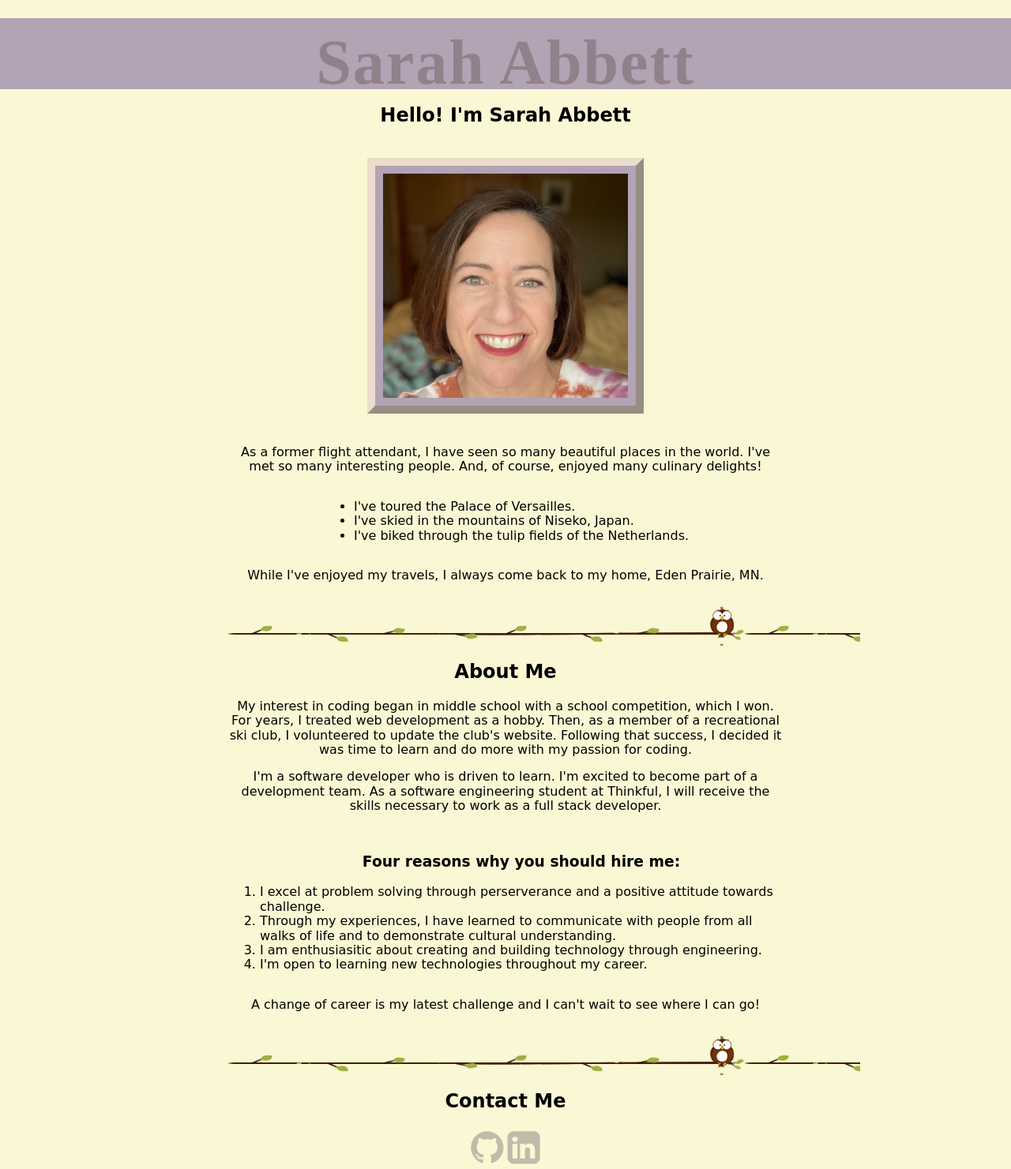
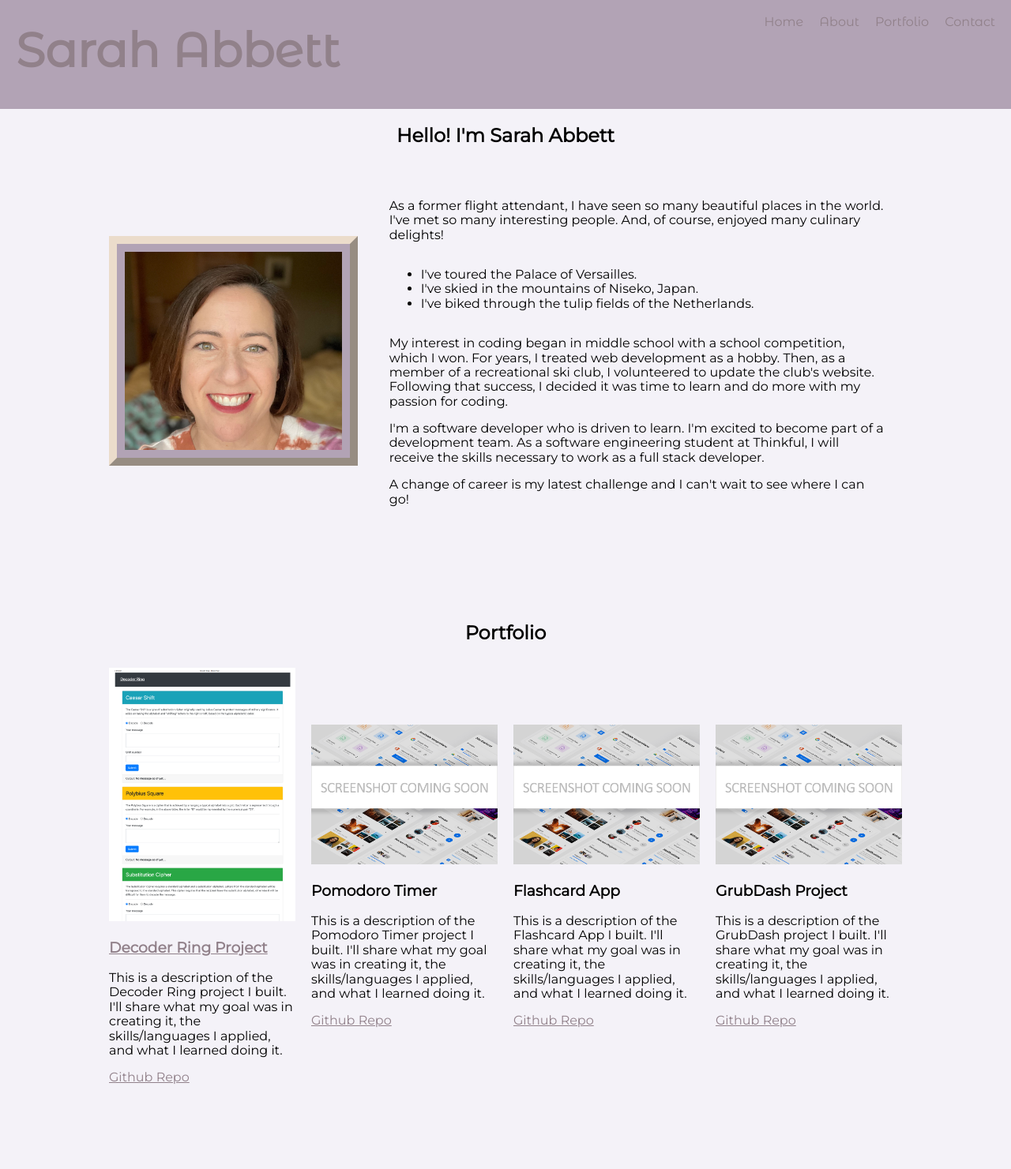
Before and after one commit to smabbett/portfolio-update, a plain HTML site: page index.html in a window 1280 px wide. Shown: the part 31-1512 px from the top of the page at 79% size. Drawn offline with nearby package versions, Linux system fonts and the light colour scheme; a script that the page names is missing; a web font is replaced by a local one.

Commit message:
initial commit

```diff
--- a/index.html
+++ b/index.html
@@ -2,7 +2,7 @@
 <html>
   <head>
     <meta charset="utf-8">
-    <meta name="viewport" content="width=device-width">
+	<meta name="viewport" content="width=device-width, initial-scale=1" />
     <title>Portfolio of Sarah Abbett</title>
     <link
     href="https://cdnjs.cloudflare.com/ajax/libs/normalize/8.0.1/normalize.min.css"
@@ -14,18 +14,25 @@
     <link href="style.css" rel="stylesheet" type="text/css" />
 	</head>
   <body>
+		<main>
 			<header class="headline">
-			<div class="wrapper">
 			<h1>Sarah Abbett</h1>
+				<nav>
+					<ul>
+						<li><a href="#">Home</a></li>
+						<li><a href="#about">About</a></li>
+						<li><a href="#portfolio">Portfolio</a></li>
+						<li><a href="#contact">Contact</a></li>
+					</ul>
+				</nav>
+			</header>
+			<section id="about">
+				<h2>Hello! I'm Sarah Abbett</h2>
+				<div class="group">
+					<div class="item">
+						<img class="outset" src="images/headshot.jpg" alt="selfie">
 					</div>
-		</header>
-		<main>
-			<div class="wrapper">
-				<article>
-						<header>
-							<h2>Hello! I'm Sarah Abbett</h2>
-						</header>
-						<img class="outset" src="images/headshot.jpg" alt="selfie">
+					<div class="item-double">
 						<p>As a former flight attendant, I have seen so many beautiful places
 							in the world. I've met so many interesting people.
 							And, of course, enjoyed many culinary delights!</p>
@@ -34,14 +41,6 @@
 							<li>I've skied in the mountains of Niseko, Japan.</li>
 							<li>I've biked through the tulip fields of the Netherlands.</li>
 						</ul>
-						<p>While I've enjoyed my travels, I always come back to my home,
-              Eden Prairie, MN.</p>
-        </article>
-					<hr>
-					<article>
-						<header>
-							<h2>About Me</h2>
-						</header>
 						<p>My interest in coding began in middle school with a school
               			competition, which I won. For years, I treated web development as
               			a hobby. Then, as a member of a recreational ski club, I volunteered
@@ -51,35 +50,71 @@
               			become part of a development team. As a software engineering student
               			at Thinkful, I will receive the skills necessary to work as a full
               			stack developer.</p>
-              <ol>
-                <h3 class="reasons">Four reasons why you should hire me:</h3>
-                <li>I excel at problem solving through perserverance and a
-                  positive attitude towards challenge.</li>
-                <li>Through my experiences, I have learned to communicate with
-                  people from all walks of life and to demonstrate cultural understanding.</li>
-                <li>I am enthusiasitic about creating and building technology
-                  through engineering.</li>
-                <li>I'm open to learning new technologies throughout my career.</li>
-              </ol>
 						<p>A change of career is my latest challenge and I can't wait to
 			  			see where I can go!</p>
-					</article>
-					<hr>
-					<article>
-						<header>
+					</div>
+				</div>
+			</section>
+		   <!-- Portfolio -->
+		   <section id="portfolio">
+			<h2>Portfolio</h2>
+			<div class="group">
+				<div class="item">
+					<img src="images/decoder-screenshot.png" alt="Decoder Ring" class="rounded">
+					<h3><a href="https://smabbett.github.io/project-decoder-ring/" target="_blank">Decoder Ring Project</a></h3>
+					<p>This is a description of the Decoder Ring project I built. I'll share what my goal was in creating it, the skills/languages I applied, and what I learned doing it.</p>
+					<a href="https://github.com/smabbett/project-decoder-ring" target="_blank">Github Repo</a>
+					<br>
+
+				</div>
+				<div class="item">
+					<img src="images/placeholder.png" alt="Pomodoro Timer" class="rounded">
+					<h3>Pomodoro Timer</h3>
+					<p>This is a description of the Pomodoro Timer project I built. I'll share what my goal was in creating it, the skills/languages I applied, and what I learned doing it.</p>
+					<a href="#" target="_blank">Github Repo</a>
+				</div>
+				<div class="item">
+					<img src="images/placeholder.png" alt="Flashcard App" class="rounded">
+					<h3>Flashcard App</h3>
+					<p>This is a description of the Flashcard App I built. I'll share what my goal was in creating it, the skills/languages I applied, and what I learned doing it.</p>
+					<a href="#" target="_blank">Github Repo</a>
+				</div>
+				<div class="item">
+					<img src="images/placeholder.png" alt="GrubDash" class="rounded">
+					<h3>GrubDash Project</h3>
+					<p>This is a description of the GrubDash project I built. I'll share what my goal was in creating it, the skills/languages I applied, and what I learned doing it.</p>
+					<a href="#" target="_blank">Github Repo</a>
+				</div>
+			</div>
+		</section>
+		<section id="contact">
 			<h2>Contact Me</h2>
-						</header>
+			<div class="group">
+				<div class="item-double">
+					<form action="https://formspree.io/f/mvovlpkw" method="post">
+						<label for="user-name">Name:</label>
+						<input id="user-name" type="text" name="name">
+
+						<label for="user-email">Email:</label>
+						<input id="user-email" type="text" name="email">
+
+						<label for="user-message">Message:</label>
+						<textarea id="user-message" name="message"></textarea>
+						<button type="submit">Submit</button>
+					</form>
+				</div>
+				<div class="item">
+					<iframe src="https://www.google.com/maps/embed?pb=!1m18!1m12!1m3!1d36562.118388743715!2d-93.49173050832395!3d44.849788223596796!2m3!1f0!2f0!3f0!3m2!1i1024!2i768!4f13.1!3m3!1m2!1s0x87f618e2253e7685%3A0x5a814e3e556e72af!2sEden%20Prairie%2C%20MN!5e0!3m2!1sen!2sus!4v1610840183870!5m2!1sen!2sus" width="400" height="300" frameborder="0" style="border:0;" allowfullscreen="" aria-hidden="false" tabindex="0"></iframe>
 					<a href="https://github.com/smabbett" target="_blank">
 						<i class="fa fa-github fa-3x"></i></a>
 					<a href="https://www.linkedin.com/in/sarah-abbett/" target="_blank">
 						<i class="fa fa-linkedin-square fa-3x"></i></a>
-				</article>
 					</div>
+			</div>
+		</section>
 		</main>
 		<footer>
-			<div class="wrapper">
 					 <h3 id="copyright">&copy; Sarah Abbett</h3>
-			 </div>
 		</footer>
     <script src="script.js"></script>
   </body>
--- a/style.css
+++ b/style.css
@@ -1,12 +1,13 @@
-@import url('https://fonts.googleapis.com/css2?family=Suranna&display=swap');
 @import url('https://fonts.googleapis.com/css?family=ABeeZee&display=swap');
+@import url('https://fonts.googleapis.com/css2?family=Montserrat+Alternates&display=swap');
+@import url('https://fonts.googleapis.com/css2?family=Montserrat&display=swap');
 
 /* Set ALL HTML elements with border-box sizing */
 * {
   box-sizing: border-box;
 }
 
- /* CSS HEX
+/* CSS HEX
  --light-goldenrod-yellow: #faf8d4ff;
  --almond: #ebdccbff;
  --pale-silver: #c3baaaff;
@@ -14,76 +15,156 @@
  --heliotrope-gray: #b2a3b5ff;
 */
 
-.wrapper {
-    margin: auto;
-    width: 90%;
-}
+/* General Styles */
 
 body {
-  text-align:center;
-  background-color: #faf8d4ff;
+  background-color: #f4f2f8;
 }
 
 main {
-  font-family: 'ABeeZee', cursive;
-  margin: 0 250px;
+  font-family: 'Montserrat', cursive;
+  padding: 20px 0;
 }
-/*outset frame for image*/
-.outset {
-  border: 10px outset #ebdccbff;
+
+.headline,
+footer {
   background-color: #b2a3b5ff;
-  margin: 20px 10%;
-  padding: 10px;
-  }
+  font-family: 'Montserrat Alternates', serif;
+}
 
-.headline {
-  height: 90px;
-  font-family: 'Suranna', serif;
-  font-size: 40px;
-  letter-spacing: 2px;
+footer {
+  height: 70px;
+}
+
+h1 {
+  font-size: 60px;
+  font-weight: 400px;
+  margin-left: 20px;
   color: #91818aff;
 }
 
 img {
   border: 1px;
-  width: 350px;
+  width: 100%;
 }
 
-h1 {
-  padding-top: 10px;
+/*outset frame for image*/
+.outset {
+  border: 10px outset #ebdccbff;
+  background-color: #b2a3b5ff;
+  padding: 10px;
 }
 
-.headline, footer {
-  background-color: #b2a3b5ff;
-}
-/*LinkedIn & GitHub logos color
-.fa_custom {
-  color: #c3baaaff;
-}
-*/
-ul, ol {
-  display: inline-block;
-  text-align: left;
+/*Groups & Items (Mobile First) */
+.group {
+  display: flex;
+  flex-direction: column;
+  margin-bottom: 100px;
+  align-items: center;
 }
 
+.item {
+  flex: 1;
+  margin: 10px;
+}
+
+.item-double {
+  flex: 2;
+  margin: 30px;
+}
+
+/*Groups & Items (Desktop) */
+
+@media all and (min-width: 800px) {
+  header {
+    display: flex;
+    justify-content: space-between;
+  }
+  header nav {
+    margin-top: 14px;
+  }
+  section {
+    padding: 0 10%;
+  }
+  .group {
+    flex-direction: row;
+  }
+}
+
+/* ---  Navigation --- */
+
+header nav {
+  display: flex;
+  flex-direction: row;
+  justify-content: center;
+}
+
+header nav ul {
+  display: flex;
+  flex-direction: row;
+  padding-bottom: 0;
+}
+
+header nav ul li {
+  list-style-type: none;
+}
+
+header nav ul li a {
+  text-decoration: none;
+  padding: 0 20px 0 0;
+  font-family: 'Montserrat Alternates', sans-serif;
+}
+
+h2 {
+  text-align: center;
+}
+
+ul,
+ol {
+  display: inline-block;
+}
 hr {
   width: 800px;
   height: 50px;
   border: none;
   margin-top: 30px;
   margin-bottom: 20px;
-	background-image: url("images/hr-joro-yordanov.png");
+  background-image: url('images/hr-joro-yordanov.png');
 }
-a:link    { color: #c3baaaff; }
-a:visited { color: #b2a3b5ff; }
-a:hover   { color: #ebdccbff; }
-a:active  { color: #aa9e88ff; }
+a:link {
+  color: #91818aff;
+}
+a:visited {
+  color: rgb(137, 71, 153);
+}
+a:hover {
+  color: #ebdccbff;
+}
+a:active {
+  color: #aa9e88ff;
+}
 
 .reasons {
   text-align: center;
 }
 
 #copyright {
-  text-align: right;
+  text-align: center;
   color: #91818aff;
 }
+
+/* Contact Form Design */
+
+form label {
+  display: block;
+}
+
+form input,
+form textarea {
+  width: 100%;
+  margin-bottom: 20px;
+}
+
+form textarea {
+  height: 160px;
+}
```
Also changed, not shown: images/decoder-screenshot.png (added), images/placeholder.png (added), 1 other file. Lines whose indentation alone changed are shown as unchanged.
